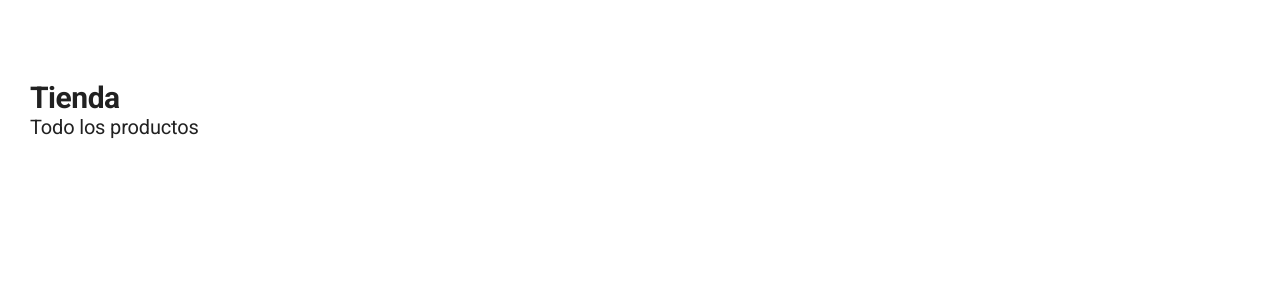
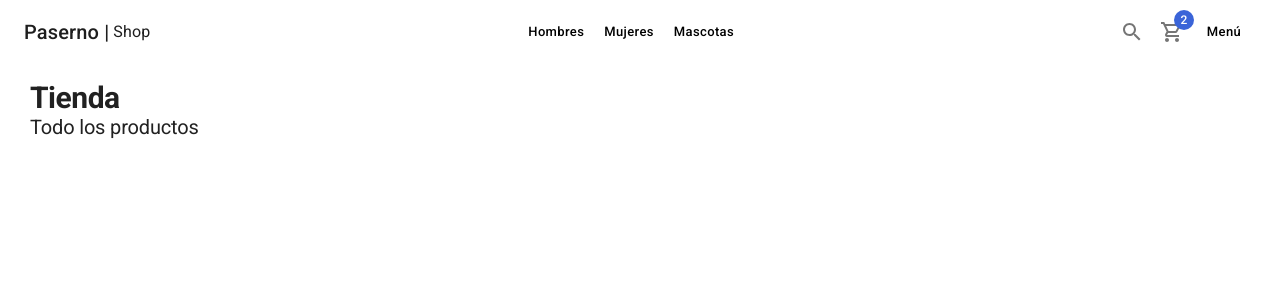
Before and after one commit to Paserno/paserno-shop, a Next.js app: page / in a window 1280 px wide. Shown: the top 300 px of the page. Built offline with nearby package versions, Linux system fonts and the light colour scheme.

Commit message:
Navbar app

```diff
--- a/components/layouts/ShopLayout.tsx
+++ b/components/layouts/ShopLayout.tsx
@@ -1,5 +1,6 @@
 import { FC } from 'react';
 import Head from 'next/head';
+import { Navbar } from '../ui';
 
 interface Props {
     children?: React.ReactNode;
@@ -29,7 +30,7 @@
         </Head>
 
         <nav>
-            {/* TODO: Navbar */}
+            <Navbar />
         </nav>
 
         {/* TODO: Sidbar */}
--- /dev/null
+++ b/components/ui/Navbar.tsx
@@ -0,0 +1,62 @@
+import NextLink from 'next/link'
+import { AppBar, Toolbar, Link, Typography, Box, Button, IconButton, Badge } from '@mui/material';
+import { SearchOutlined, ShoppingCartOutlined } from '@mui/icons-material';
+
+export const Navbar = () => {
+    return (
+        <AppBar>
+            <Toolbar>
+                <NextLink href='/' passHref legacyBehavior>
+                    <Link display='flex' alignItems='center'>
+                        <Typography variant='h6'>Paserno |</Typography>
+                        <Typography sx={{ marginLeft: 0.5 }}>Shop</Typography>
+                    </Link>
+                </NextLink>
+
+                <Box flex={1} />
+
+
+
+                <Box sx={{display: {xs: 'none', sm: 'block'}}}>
+                    <NextLink href='/category/men' passHref legacyBehavior>
+                        <Link >
+                            <Button>Hombres</Button>
+                        </Link>
+                    </NextLink>
+                    <NextLink href='/category/women' passHref legacyBehavior>
+                        <Link >
+                            <Button>Mujeres</Button>
+                        </Link>
+                    </NextLink>
+                    <NextLink href='/category/kid' passHref legacyBehavior>
+                        <Link >
+                            <Button>Mascotas</Button>
+                        </Link>
+                    </NextLink>
+                </Box>
+
+
+                <Box flex={1} />
+
+                <IconButton>
+                    <SearchOutlined />
+                </IconButton>
+
+                <NextLink href="/cart" passHref legacyBehavior>
+                    <Link>
+                        <IconButton>
+                            <Badge badgeContent={2} color='secondary'>
+                                <ShoppingCartOutlined />
+                            </Badge>
+                        </IconButton>
+                    </Link>
+                </NextLink>
+
+                <Button>
+                    Menú
+                </Button>
+
+            </Toolbar>
+        </AppBar>
+    )
+}
--- /dev/null
+++ b/components/ui/index.ts
@@ -0,0 +1 @@
+export * from './Navbar';
--- a/themes/light-theme.ts
+++ b/themes/light-theme.ts
@@ -57,6 +57,8 @@
       },
       styleOverrides: {
         root: {
+          backgroundColor: 'white',
+          color: 'black',
           textTransform: 'none',
           boxShadow: 'none',
           borderRadius: 10,
```
